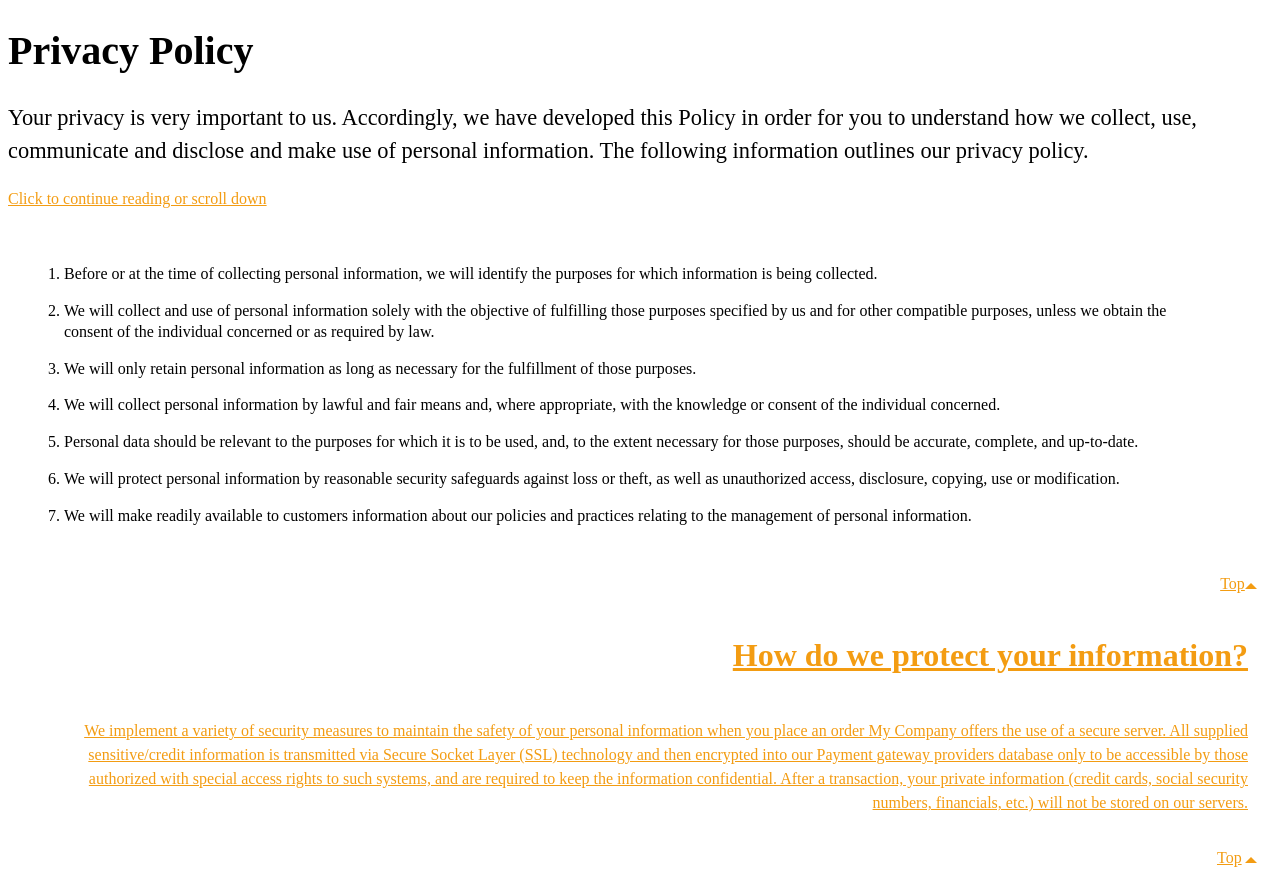
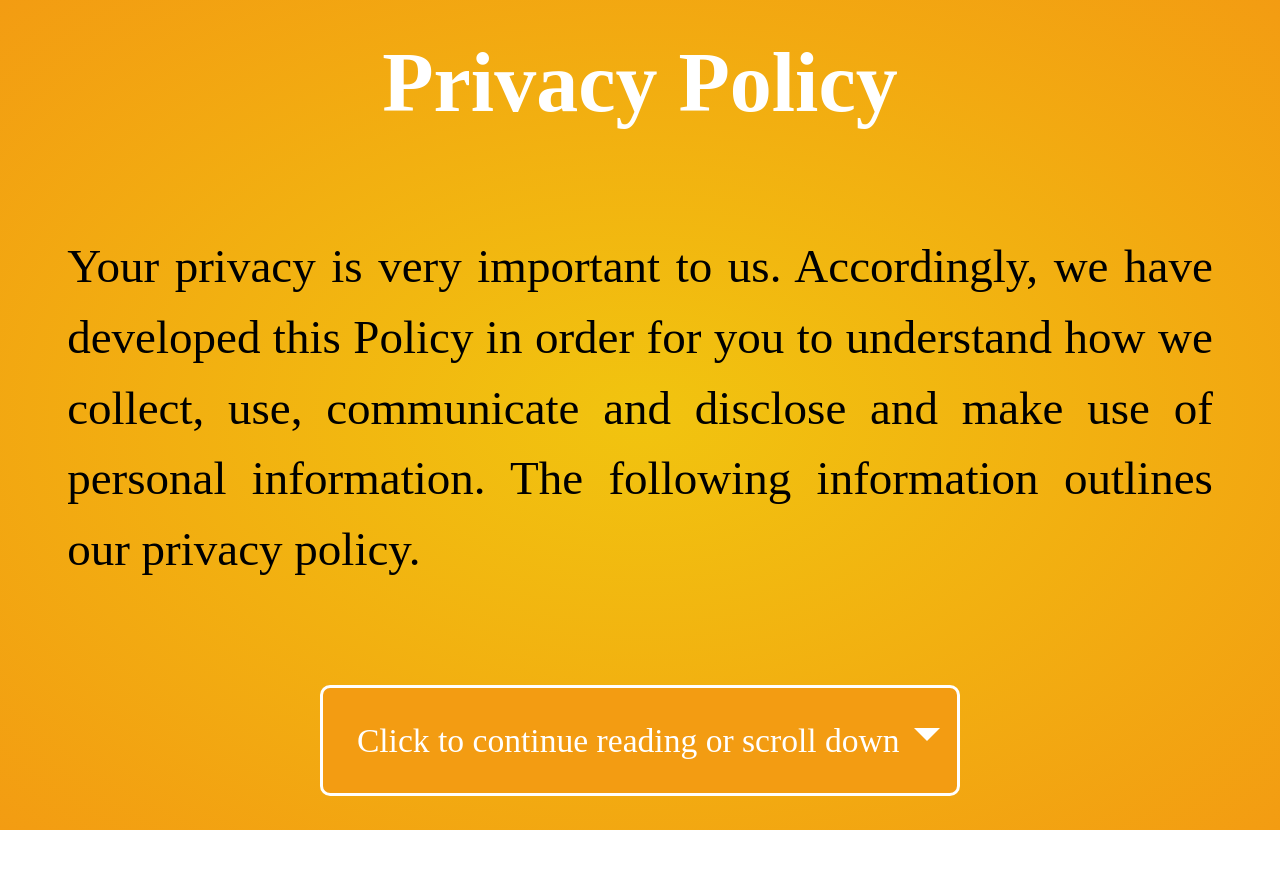
Before and after one commit to valentin3199/Quick-Blog, a website: page src/privacy/index.pug in a window 1280 px wide. Shown: the top 870 px of the page. Drawn offline with nearby package versions, Linux system fonts and the light colour scheme; files that its build step writes are made by us from their sources; a web font is replaced by a local one.

Commit message:
Finish push the image

```diff
--- a/src/_component/layout/layout-mobile.scss
+++ b/src/_component/layout/layout-mobile.scss
@@ -1,78 +1,79 @@
-// Quick CSS reset
+//  Quick CSS reset
 
-// html,
-// body {
-//     height: 100%;
-//     font-family: 'Open Sans'
-// }
+ html,
+ body {
+     height: 100%;
+     font-family: 'Open Sans'
+ }
 
-// html {
-//     font-size: 10px;
-// }
-// @media screen and (min-width: 25em){
-//     html { font-size: calc( 16px + (24 - 16) * (100vw - 400px) / (800 - 400) ); }
-// }
-// .welcome {
-//     min-height: 100%;
-//     display: flex;
-//     flex-wrap: wrap;
-//     text-align: center;
-//     align-items: center;
-//     justify-content: center;
-//     background-image: radial-gradient(ellipse, $color-normal, $color-dark);
+ html {
+     font-size: 10px;
+ }
+ @media screen and (min-width: 25em){
+     html { font-size: calc( 16px + (24 - 16) * (100vw - 400px) / (800 - 400) ); }
+ }
+ .welcome {
+    min-height: 100%;
+    display: flex;
+    flex-wrap: wrap;
+    text-align: center;
+    align-items: center;
+    justify-content: center;
+    background-image: radial-gradient(ellipse, $color-normal, $color-dark);
 
-//     h1 {
-//         color: $color-white;
-//         font-weight: bold;
-//         // font-size: 3.8125rem;
-//         font-size: 4rem;
-//         margin: 1rem;
-//     }
+     h1 {
+         margin: 1rem;
+         color: $color-white;
+         font-weight: bold;
+          font-size: 3.8125rem;
+         font-size: 4rem;
+         margin: 1rem;
+     }
 
-//     .welcome__description {
-//         line-height: 1.5;
-//         padding: 0 0.5rem;
-//         font-size: 2rem;
-//         text-align: justify;
-//         padding: 2rem;
-//     }
+     .welcome__description {
+         line-height: 1.5;
+         padding: 0 0.5rem;
+         font-size: 2rem;
+         text-align: justify;
+         padding: 2rem;
+     }
 
-//     a.scroll-down {
-//         color: $color-white;
-//         text-decoration: none;
-//         font-size: 1rem;
-//         padding: 1rem;
-//         border-radius: 0.3rem;
-//         margin: 1rem;
-//         border: 0.1rem solid $color-white;
-//         position: relative;
-//         background-color: $color-dark;
-//         padding-right: 1.3rem;
-//         display: flex;
-//         justify-content: center;
-//         align-items: center;
+     a.scroll-down {
+         color: $color-white;
+         text-decoration: none;
+         font-size: 1rem;
+         padding: 1rem;
+         border-radius: 0.3rem;
+         margin: 1rem;
+         border: 0.1rem solid $color-white;
+         position: relative;
+         background-color: $color-dark;
+         padding-right: 1.3rem;
+         display: flex;
+         justify-content: center;
+         align-items: center;
 
-//         &:hover {
-//             border: 0.1rem solid $color-normal;
-//         }
-//     }
+         &:hover {
+             border: 0.1rem solid $color-normal;
+         }
+     }
 
-//     .continue-arrow {
-//         margin: 0 0.2rem;
-//         &:after {
-//             position: absolute;
-//             // right: 0.5rem;
-//             // top: 1.2rem;
-//             content: '';
-//             display: block;
-//             width: 0px;
-//             height: 0px;
-//             border-top: 0.4rem solid $color-white;
-//             border-left: 0.4rem solid transparent;
-//             border-right: 0.4rem solid transparent;
-//         }
-//     }
-// }
+     .continue-arrow {
+         margin: 0 0.2rem;
+         &:after {
+             position: absolute;
+              right: 0.5rem;
+              top: 1.2rem;
+             content: '';
+             display: block;
+             width: 0px;
+             height: 0px;
+             border-top: 0.4rem solid $color-white;
+             border-left: 0.4rem solid transparent;
+             border-right: 0.4rem solid transparent;
+         }
+     }
+ }
 b {
     font-weight: bold;
 }
@@ -87,10 +88,10 @@ b {
 
     &:after {
         position: absolute;
-        // right: 0.5rem;
+         right: 0.5rem;
         top: 0.5rem;
         content: '';
-        // display: block;
+         display: block;
         width: 0px;
         height: 0px;
         border-bottom: 0.4rem solid $color-dark;
@@ -149,9 +150,10 @@ ol {
     }
 }
 
-// * {
-//     margin: 0;
-//     padding: 0;
-//     border: 0;
-//     box-sizing: border-box;
-// }
+
+ * {
+     margin: 0;
+     padding: 0;
+     border: 0;
+     box-sizing: border-box;
+ }
--- a/src/privacy/index.pug
+++ b/src/privacy/index.pug
@@ -23,6 +23,25 @@ block content
                 li We will protect personal information by reasonable security safeguards against loss or theft, as well as unauthorized access, disclosure, copying, use or modification.
                 li We will make readily available to customers information about our policies and practices relating to the management of personal information.
         include ../_component/top-arrow/top-arrow
-            h2 How do we protect your information?
-            p We implement a variety of security measures to maintain the safety of your personal information when you place an order My Company offers the use of a secure server. All supplied sensitive/credit information is transmitted via Secure Socket Layer (SSL) technology and then encrypted into our Payment gateway providers database only to be accessible by those authorized with special access rights to such systems, and are required to keep the information confidential. After a transaction, your private information (credit cards, social security numbers, financials, etc.) will not be stored on our servers.
-        include ../_component/top-arrow/top-arrow
+        h2 How do we protect your information?
+        p We implement a variety of security measures to maintain the safety of your personal information when you place an order My Company offers the use of a secure server. All supplied sensitive/credit information is transmitted via Secure Socket Layer (SSL) technology and then encrypted into our Payment gateway providers database only to be accessible by those authorized with special access rights to such systems, and are required to keep the information confidential. After a transaction, your private information (credit cards, social security numbers, financials, etc.) will not be stored on our servers.
+        //- include ../_component/top-arrow/top-arrow
+        //- h2 Do we use cookies?
+        //- s Yes. Cookies are small files that a site or its service provider transfers to your computerâ€™s hard drive through your Web browser (if you allow) that enables the sites or service providers systems to recognize your browser and capture and remember certain information. We use cookies to help us remember and process the items in your shopping cart.
+        //- p NO, it's 2017, who's still using cookies? We use JWT (JSON Web Token). JSON Web Tokens are an open, industry standard RFC 7519 method for representing claims securely between two parties.
+        //- include ../_component/top-arrow/top-arrow
+        //- h2 Do we disclose any information to outside parties?
+        //- p #{data.site.company} does not sell, trade, or otherwise transfer to outside parties your personally identifiable information. This does not include trusted third parties who assist us in operating our website, conducting our business, or servicing you, so long as those parties agree to keep this information confidential. We may also release your information when we believe release is appropriate to comply with the law, enforce our site policies, or protect ours or others rights, property, or safety. However, non-personally identifiable visitor information may be provided to other parties for marketing, advertising, or other uses.
+        //- include ../_component/top-arrow/top-arrow
+        //- h2 Children’s Online Privacy Protection Act Compliance
+        //- p We are in compliance with the requirements of COPPA (Children’s Online Privacy Protection Act); we do not collect any information from anyone under 13 years of age. Our website, products and services are all directed to people who are at least 13 years old or older.
+        //- include ../_component/top-arrow/top-arrow
+        //- h2 English Language
+        //- p The English version of this Privacy Policy governs. All disputes, claims and causes of action (and related proceedings) will be communicated in English.
+        //- include ../_component/top-arrow/top-arrow
+        //- h2 Your Consent
+        //- p By using our site, you consent to our privacy policy.
+        //- include ../_component/top-arrow/top-arrow
+        //- h2 Changes to our Privacy Policy
+        //- p If we make a material change to our privacy policies and procedures as to the collection, use or disclosure of your Personal Information, we will post a notice of those changes on our Website or notify you by email (sent to the email address specified in your account) to keep you aware of what information we collect, how we use it and under what circumstances we may disclose it, prior to the change becoming effective. You are bound by changes to the Privacy Policy when you use the site after those changes have been posted. We encourage you to periodically review this page for the latest information on our privacy practices.
+        //- include ../_component/top-arrow/top-arrow
```
Also changed, not shown: src/about.pug (+16 -2 lines), src/contact.pug (+20 -0 lines), src/index.pug (+12 -11 lines), src/_asset/image/Job.jpg (added).
